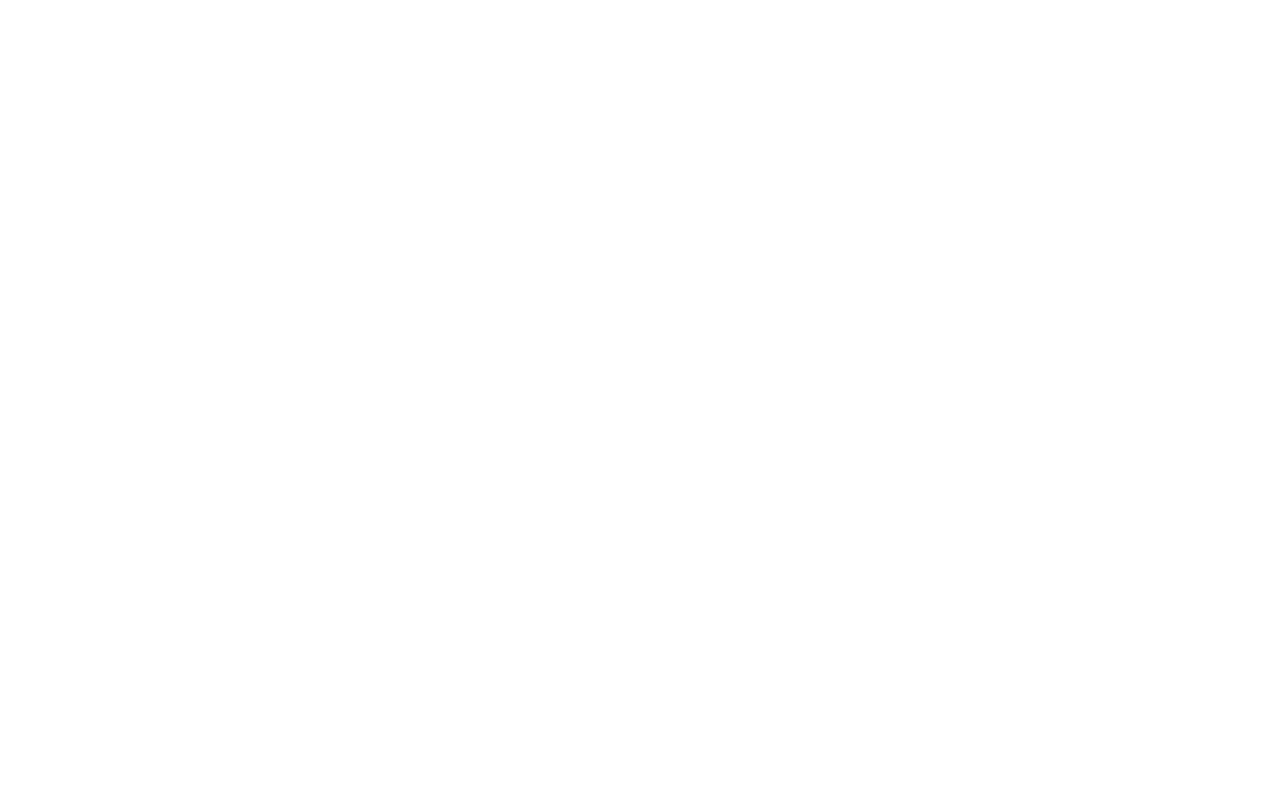
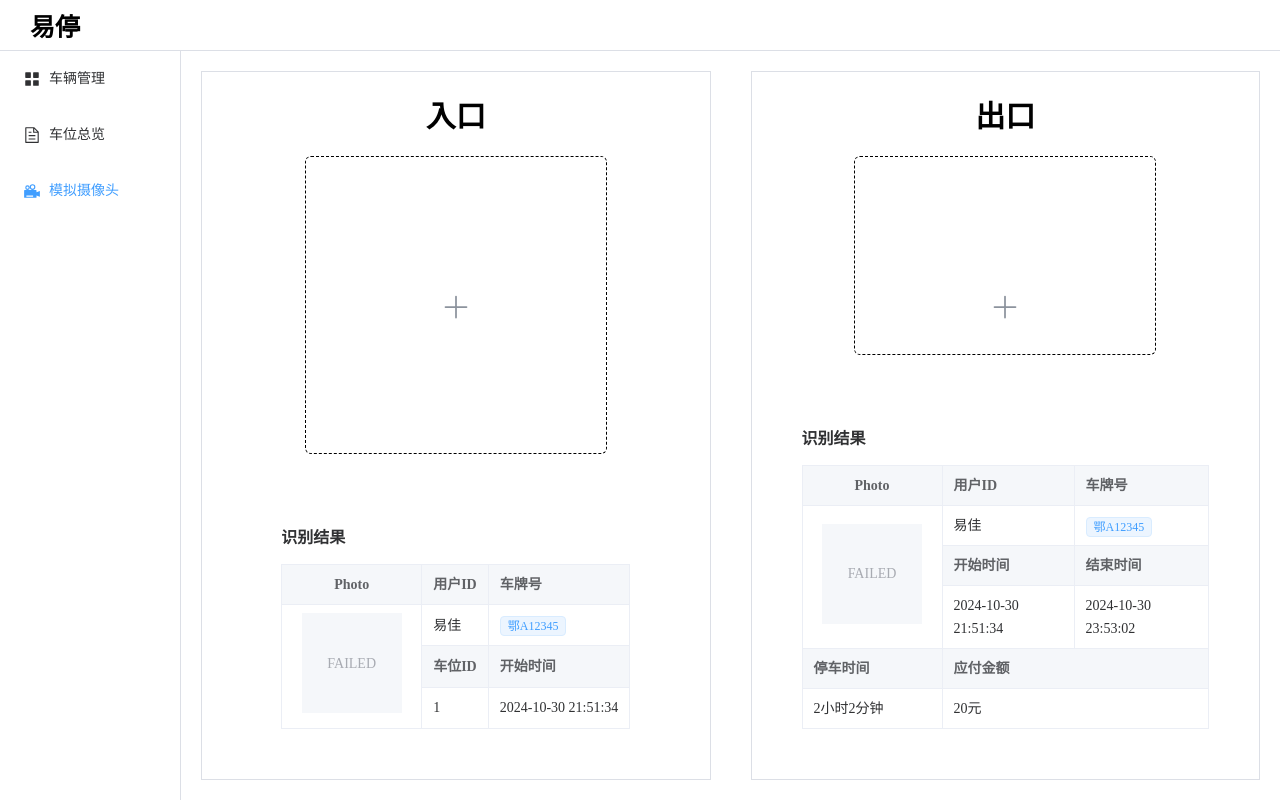
Before and after one commit to ykn0309/YIT-Intelligent-Parking-Space, a Vue app in the folder front-end/YIT/: page /camera in a window 1280 px wide. Before the commit this address had no page. Built offline with nearby package versions, Linux system fonts and the light colour scheme.

Commit message:
前端新增模拟摄像头页面

```diff
--- a/front-end/YIT/src/router/index.js
+++ b/front-end/YIT/src/router/index.js
@@ -4,6 +4,7 @@
 import nav from '@/views/Nav/index.vue'
 import carsManager from '@/views/CarsManager/index.vue'
 import parkingMap from '@/views/ParkingMap/index.vue'
+import camera from '@/views/Camera/index.vue'
 
 const router = createRouter({
   history: createWebHistory(import.meta.env.BASE_URL),
@@ -29,6 +30,10 @@
             {
               path: 'map',
               component: parkingMap
+            },
+            {
+              path: 'camera',
+              component: camera
             }
           ]
         }
--- /dev/null
+++ b/front-end/YIT/src/views/Camera/index.vue
@@ -0,0 +1,163 @@
+<template>
+<div class="container">
+    <div class="box">
+        <span class="label">入口</span>
+        <el-upload
+            class="uploader"
+            action="http://127.0.0.1:5000/upload"
+            :show-file-list="false"
+            :on-success="handleSuccess_in"
+            :auto-upload="true"
+            >
+            <img v-if="imgURL_in" :src="imgURL_in" class="img" />
+            <el-icon v-else class="uploader-icon"><Plus /></el-icon>
+        </el-upload>
+        <el-descriptions
+            title="识别结果"
+            direction="vertical"
+            border
+            style="margin-top: 20px"
+        >
+            <el-descriptions-item
+            :rowspan="2"
+            :width="140"
+            label="Photo"
+            align="center"
+            >
+            <el-image
+                style="width: 100px; height: 100px"
+                :src="imgURL_in"
+            />
+            </el-descriptions-item>
+            <el-descriptions-item label="用户ID">易佳</el-descriptions-item>
+            <el-descriptions-item label="车牌号">
+            <el-tag size="small">鄂A12345</el-tag>
+            </el-descriptions-item>
+            <el-descriptions-item label="车位ID">1</el-descriptions-item>
+            <el-descriptions-item label="开始时间">
+            2024-10-30 21:51:34
+            </el-descriptions-item>
+        </el-descriptions>
+    </div>
+    <div class="box">
+        <span class="label">出口</span>
+        <el-upload
+            class="uploader"
+            action="http://127.0.0.1:5000/upload"
+            :show-file-list="false"
+            :on-success="handleSuccess_out"
+            :auto-upload="true"
+            >
+            <img v-if="imgURL_out" :src="imgURL_out" class="img" />
+            <el-icon v-else class="uploader-icon"><Plus /></el-icon>
+        </el-upload>
+        <el-descriptions
+            title="识别结果"
+            direction="vertical"
+            border
+            style="margin-top: 20px"
+        >
+            <el-descriptions-item
+            :rowspan="2"
+            :width="140"
+            label="Photo"
+            align="center"
+            >
+            <el-image
+                style="width: 100px; height: 100px"
+                :src="imgURL_out"
+            />
+            </el-descriptions-item>
+            <el-descriptions-item label="用户ID">易佳</el-descriptions-item>
+            <el-descriptions-item label="车牌号">
+            <el-tag size="small">鄂A12345</el-tag>
+            </el-descriptions-item>
+            <el-descriptions-item label="开始时间">2024-10-30 21:51:34</el-descriptions-item>
+            <el-descriptions-item label="结束时间">2024-10-30 23:53:02</el-descriptions-item>
+            <el-descriptions-item label="停车时间">2小时2分钟</el-descriptions-item>
+            <el-descriptions-item label="应付金额">20元</el-descriptions-item>
+        </el-descriptions>
+    </div>
+</div>
+</template>
+<script lang="ts" setup>
+    import { ref } from 'vue'
+    import type { UploadProps } from 'element-plus'
+    import { Plus } from '@element-plus/icons-vue'
+
+    const imgURL_in = ref('')
+    const imgURL_out = ref('')
+    const inMsg = ref('')
+    const outMsg = ref('')
+
+    const handleSuccess_in: UploadProps['onSuccess'] = (
+        response,
+        uploadFile
+        ) => {
+        imgURL_in.value = URL.createObjectURL(uploadFile.raw!)
+        inMsg.value = response
+    }
+
+    const handleSuccess_out: UploadProps['onSuccess'] = (
+        response,
+        uploadFile
+        ) => {
+        imgURL_out.value = URL.createObjectURL(uploadFile.raw!)
+        outMsg.value = response
+    }
+
+</script>
+<style scoped>
+    .container {
+        display: flex;
+        width: calc(100vw - 181px);
+        height: calc(100vh - 51px);
+    }
+
+    .box {
+        display: flex;
+        flex-direction: column;
+        align-items: center;
+        justify-content: center;
+        width: 50%;
+        margin: 20px;
+        border: 1px solid #dcdfe6;
+    }
+
+    .label {
+        font-size: 30px;
+        font-weight: 800;
+        margin: 20px;
+    }
+
+    .uploader .img {
+        width: 300px;
+        height: 300px;
+        display: block;
+    }
+
+    .uploader {
+        border: 1px dashed black;
+        border-radius: 6px;
+        cursor: pointer;
+        position: relative;
+        overflow: hidden;
+        transition: var(--el-transition-duration-fast);
+    }
+
+    .uploader:hover {
+        border-color: var(--el-color-primary);
+    }
+
+    .el-icon.uploader-icon {
+        font-size: 28px;
+        color: #8c939d;
+        width: 300px;
+        height: 300px;
+        text-align: center;
+    }
+
+    .el-descriptions {
+        padding: 50px;
+    }
+</style>
--- a/front-end/YIT/src/views/Nav/index.vue
+++ b/front-end/YIT/src/views/Nav/index.vue
@@ -15,6 +15,12 @@
               <span>车位总览</span>
             </el-menu-item>
           </router-link>
+          <router-link to="/camera">
+            <el-menu-item index="/camera">
+              <el-icon><VideoCameraFilled /></el-icon>
+              <span>模拟摄像头</span>
+            </el-menu-item>
+          </router-link>
         </el-menu>
     </div>
     <RouterView />
@@ -24,6 +30,7 @@
   import {
     Document,
     Menu as IconMenu,
+    VideoCameraFilled,
     Location,
     Setting,
   } from '@element-plus/icons-vue'
```
